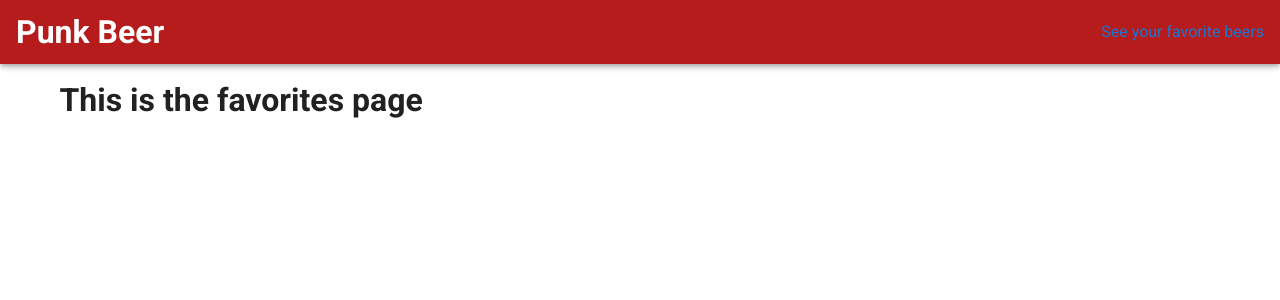
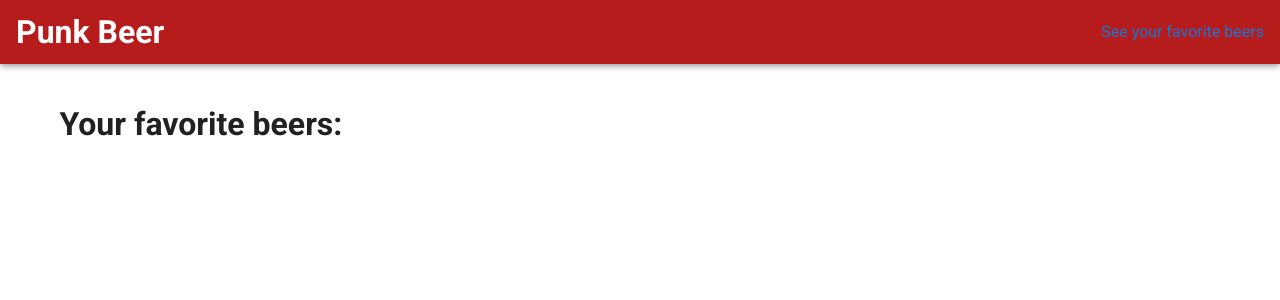
Before and after one commit to pessanhadavi/punk-beer-app, a Vue app: page /favorites in a window 1280 px wide. Shown: the top 300 px of the page. Built offline with nearby package versions, Linux system fonts and the light colour scheme.

Commit message:
Created Favorites views template

```diff
--- a/src/views/Favorites.vue
+++ b/src/views/Favorites.vue
@@ -1,5 +1,22 @@
 <template>
   <div>
-    <h1>This is the favorites page</h1>
+    <h1 class="my-6">Your favorite beers:</h1>
+    <v-row>
+      <v-col cols="12" class="d-flex flex-wrap justify-center">
+        <BeerCard v-for="beer in faveBeers" :key="beer.id" :beer="beer" />
+      </v-col>
+    </v-row>
   </div>
 </template>
+
+<script>
+import BeerCard from "@/components/BeerCard.vue"
+import { mapState } from "vuex"
+
+export default {
+  components: {
+    BeerCard,
+  },
+  computed: mapState(["faveBeers"]),
+}
+</script>
```
